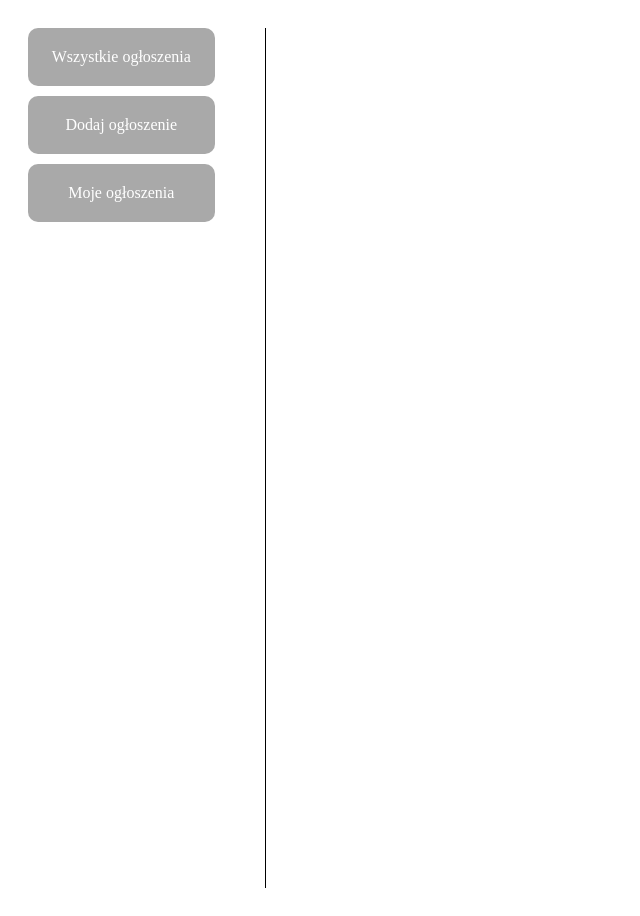
After one commit to luk4sz98/AdSpot, a Django app: template AdSpot/templates/template.html in a window 1280 px wide. The commit adds this page. Shown: the whole page, without its empty margins (0-640 px from the left). Run offline with Django 4.2, Linux system fonts and the light colour scheme; the template is opened without the code that fills it, so the values that code supplies are empty.

Commit message:
html template

```diff
--- /dev/null
+++ b/AdSpot/templates/template.html
@@ -0,0 +1,69 @@
+<!DOCTYPE html>
+<html lang="en">
+<head>
+    <meta charset="UTF-8">
+    <title>Advertisement</title>
+</head>
+<style>
+    .container {
+        display: inline-flex;
+        width: 100%;
+        justify-content: center;
+        min-height: 900px;
+        height: 100%;
+    }
+
+    .menu {
+        width: 20%;
+        border-right: 1px solid black;
+        margin: 20px;
+    }
+
+    .content {
+        width: 80%;
+        margin: 20px;
+
+    }
+
+    .menu-list {
+        display: flex;
+        justify-content: center;
+        margin-right: 50px;
+        margin-bottom: 10px;
+        padding: 20px;
+        background-color:darkgray;
+        border-radius: 10px;
+        color: white;
+    }
+
+    .menu-list:hover {
+        background-color:gray;
+        cursor: pointer;
+
+    }
+    a {
+        text-decoration: none;
+        color: black;
+    }
+</style>
+<body>
+        <div class="container">
+            <div class="menu">
+            <a href="/">
+                <div class="menu-list">
+                    Wszystkie ogłoszenia
+                </div>
+            </a>
+            <a href="/">
+                <div class="menu-list">Dodaj ogłoszenie</div>
+            </a>
+            <a href="/">
+                <div class="menu-list">Moje ogłoszenia</div>
+            </a>
+            </div>
+            <div class="content">
+                {% block data %} {% endblock data %}
+            </div>
+        </div>
+</body>
+</html>
```
Also changed, not shown: AdSpot/templates/advertisement.html (+7 -37 lines), AdSpot/templates/index.html (+6 -40 lines), 1 other file.
